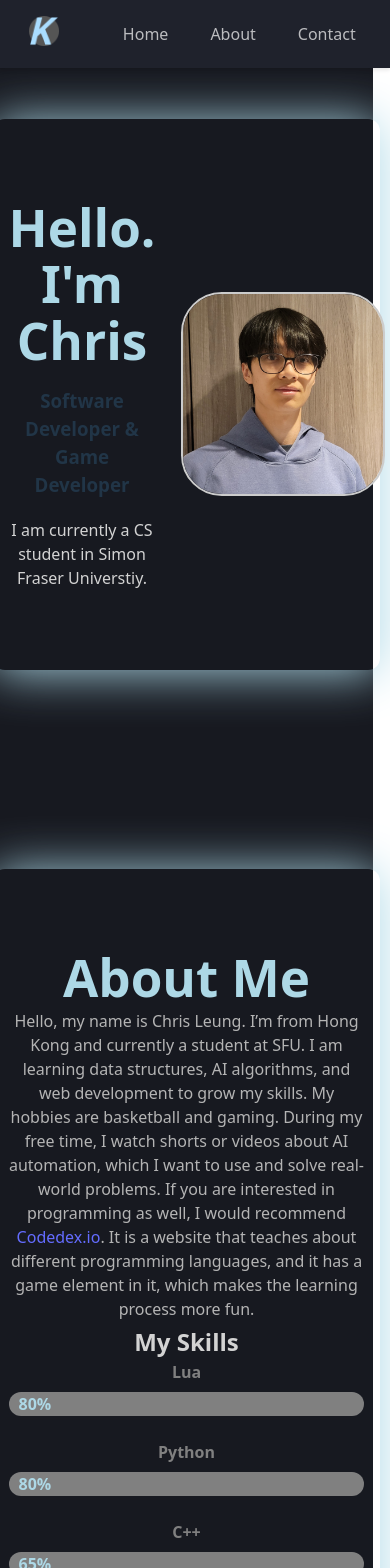
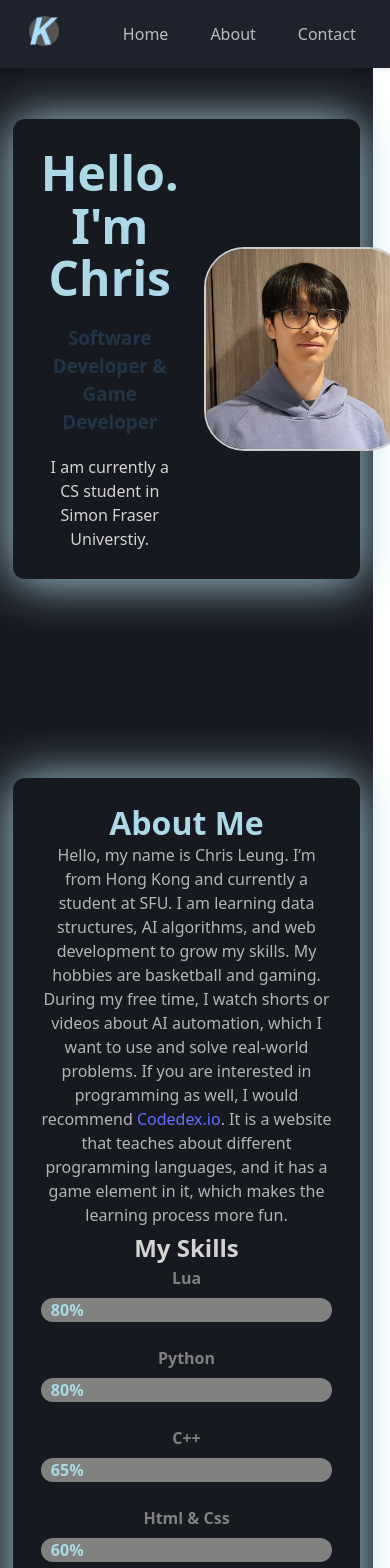
Before and after one commit to kdrsid/kdrsid.github.io, a React (Vite) app: page / in a window 390 px wide. Shown: the top 1568 px of the page. Built offline with nearby package versions, Linux system fonts and the light colour scheme.

Commit message:
added responsive headers to home and about section.

```diff
--- a/src/App.css
+++ b/src/App.css
@@ -23,7 +23,7 @@ body {
 }
 
 .card {
-  padding: 5rem 1rem;
+  padding: min(5rem, 8%);
   border-radius: 12px;
   box-shadow: 0 2px 50px lightblue;
   max-width: 1000px;
@@ -34,6 +34,7 @@ body {
 
 .card h1 {
   margin-bottom: 0.5rem;
+  font-size: clamp(2rem, 3.5vw, 5rem);
   color: #3463ff;
 }
 
--- a/src/components/Home.css
+++ b/src/components/Home.css
@@ -12,7 +12,7 @@
 }
 
 .home-card {
-    padding: 5rem 1rem;
+    padding: min(5rem, 8%);
     border-radius: 12px;
     box-shadow: 0 2px 50px lightblue;
     max-width: 1000px;
@@ -31,6 +31,7 @@
 
 .home-card h1 {
     color: lightblue;
+    font-size: clamp(3rem, 3.5vw, 5rem);
 }
 
 .home-card p {
```
